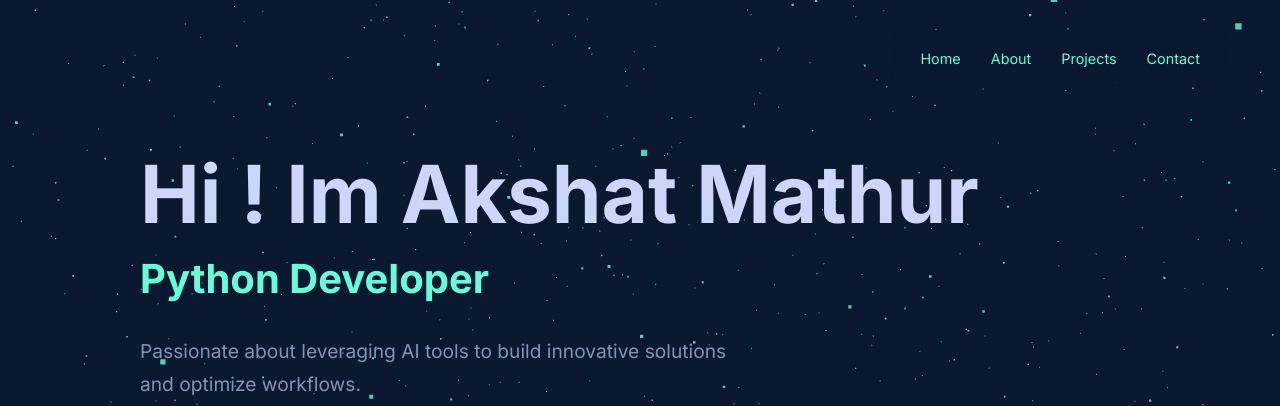
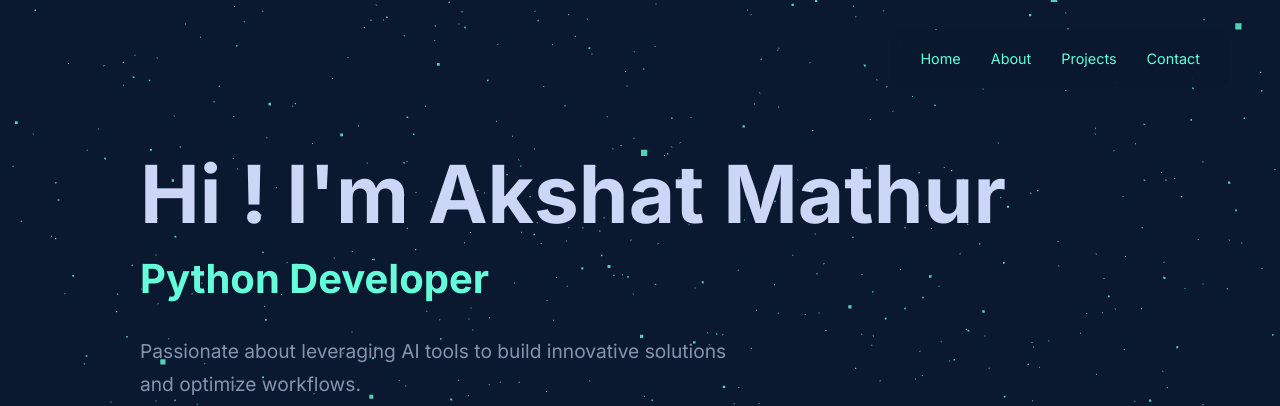
Before and after one commit to akshat8415/AkshatPortfolio, a plain HTML site: page index.html in a window 1280 px wide. Shown: the top 406 px of the page. Drawn offline with nearby package versions, Linux system fonts and the light colour scheme; animation ran at ten frames a second.

Commit message:
index.html

```diff
--- a/index.html
+++ b/index.html
@@ -282,7 +282,7 @@
     <!-- Home Section -->
     <section id="home">
         <div class="content">
-            <h1>Hi ! Im Akshat Mathur</h1>
+            <h1>Hi ! I'm Akshat Mathur</h1>
             <h2 class="subtitle">Python Developer</h2>
             <p>Passionate about leveraging AI tools to build innovative solutions and optimize workflows.</p>
             <div class="social-links">
```
